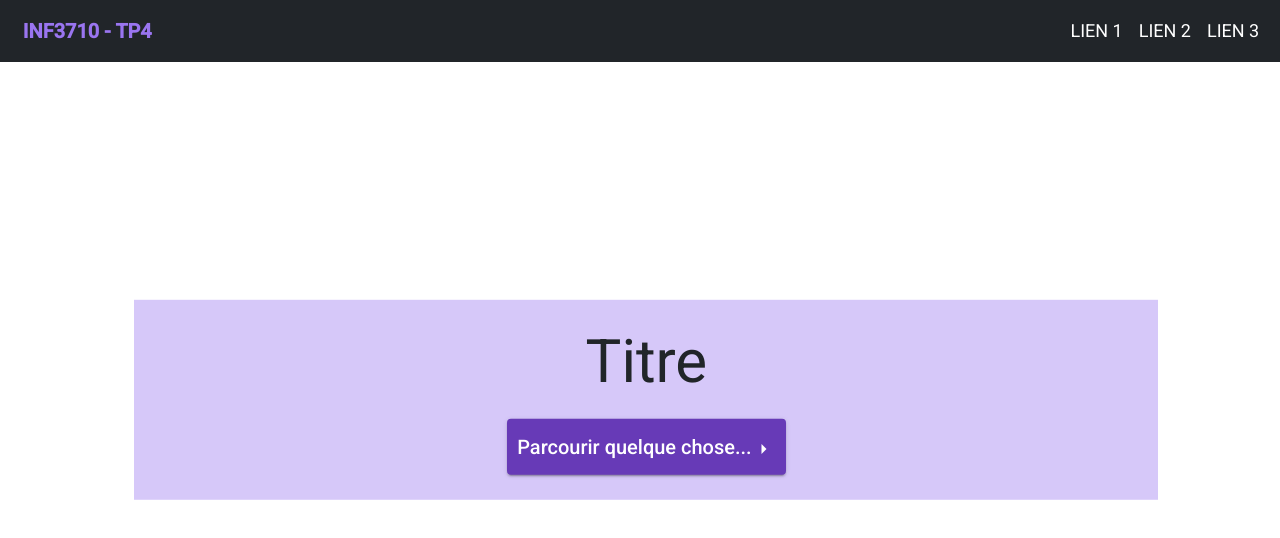
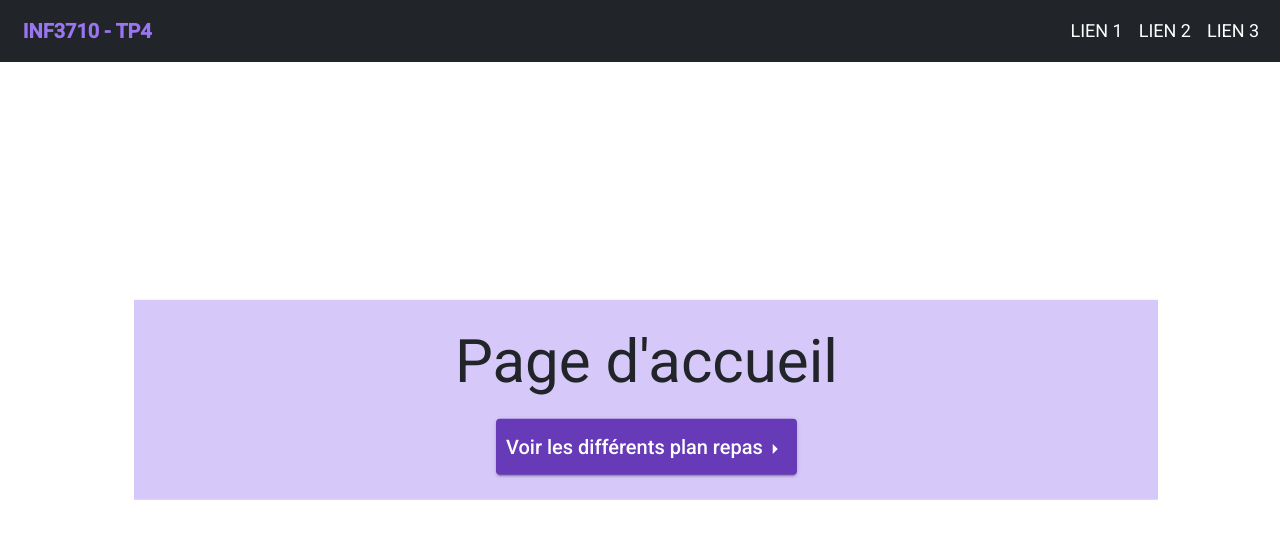
Before and after one commit to hamzaberradadev/TP4_INF3710, an Angular app in the folder Application_Vierge_Nouvelle_Version_Nodemon/client/: page / in a window 1280 px wide. Shown: the top 538 px of the page. Built offline with nearby package versions, Linux system fonts and the light colour scheme.

Commit message:
bouton plan repas

```diff
--- a/Application_Vierge_Nouvelle_Version_Nodemon/client/src/app/app.component.html
+++ b/Application_Vierge_Nouvelle_Version_Nodemon/client/src/app/app.component.html
@@ -12,9 +12,9 @@
 
   <div class="home" *ngIf="route == ''">
     <p>
-      Titre
+      Page d'accueil
     </p>
-    <button mat-raised-button color="primary" class="btn" routerLink="/ROUTEUR_À_IMPLÉMENTER">Parcourir quelque chose...<mat-icon>arrow_right</mat-icon></button>
+    <button mat-raised-button color="primary" class="btn" routerLink="/ROUTEUR_À_IMPLÉMENTER">Voir les différents plan repas<mat-icon>arrow_right</mat-icon></button>
   </div>
   <router-outlet></router-outlet>
 </div>
```
